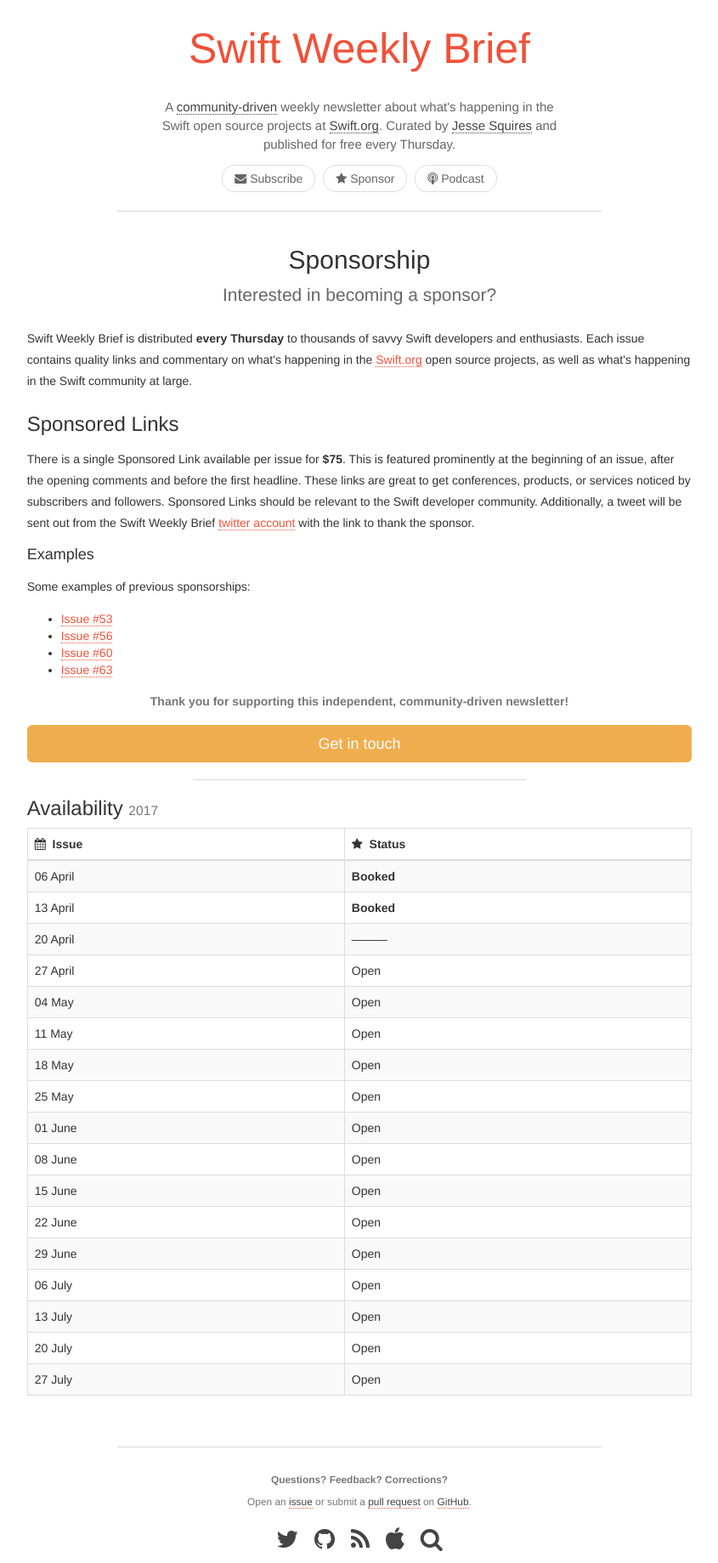
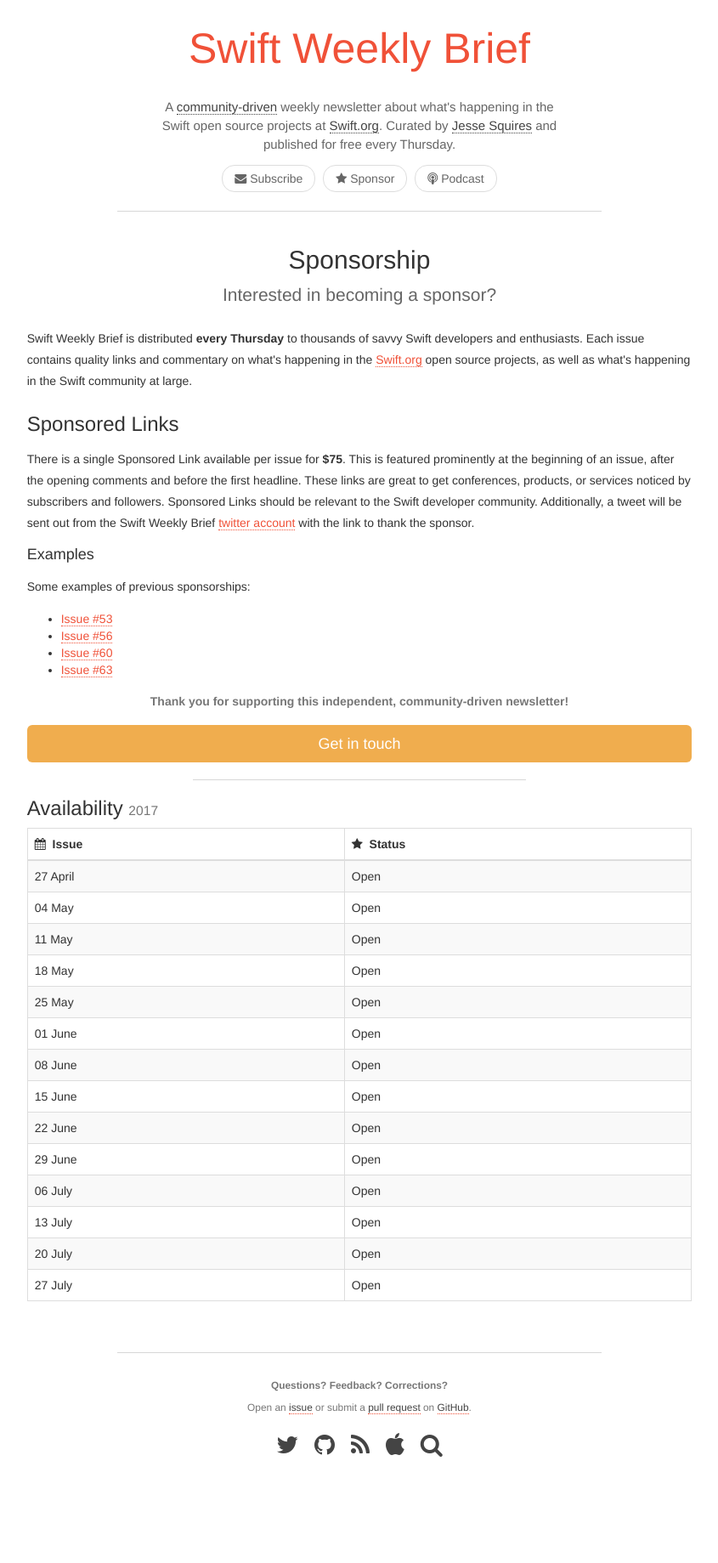
Before and after one commit to SwiftWeekly/swiftweekly.github.io, a Jekyll site: the page built from sponsorship.md, in a window 1280 px wide. Shown: the whole page at 85% size, without its empty margins (217-1062 px from the left). Built offline with Jekyll 4.4.1, drawn with Linux system fonts in a browser that asks for light colours; after the commit the page ends 1728 px from its top, so only the background shows below that.

Commit message:
Update sponsorship.md

```diff
--- a/sponsorship.md
+++ b/sponsorship.md
@@ -40,9 +40,6 @@
 <div class="table-responsive" markdown="1">
 | <i class="fa fa-calendar" aria-hidden="true"></i>&nbsp; Issue | <i class="fa fa-star" aria-hidden="true"></i>&nbsp; Status |
 |:--------------|:-----------|
-| 06 April      | **Booked** |
-| 13 April      | **Booked** |
-| 20 April      | ---------  |
 | 27 April      | Open       |
 | 04 May        | Open       |
 | 11 May        | Open       |
```
